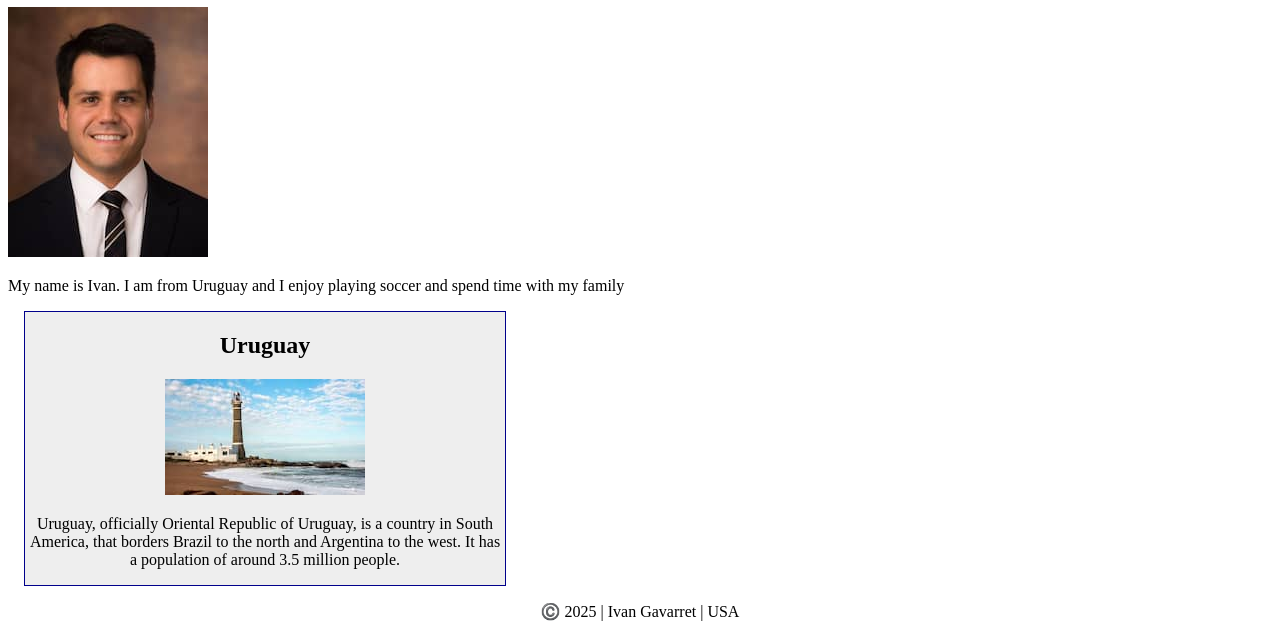
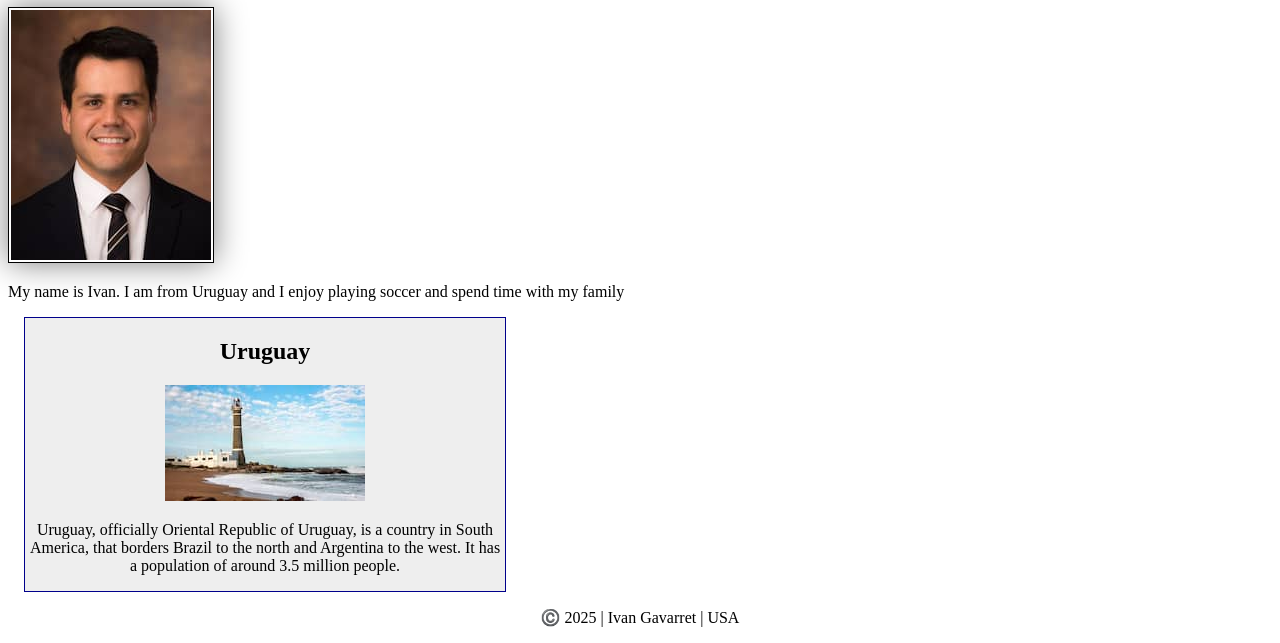
Before and after one commit to iagav/wdd130, a plain HTML site: page index.html in a window 1280 px wide. Shown: the part 217-860 px from the top of the page. Drawn offline with Linux system fonts and the light colour scheme.

Commit message:
New Changes Index Page

```diff
--- a/styles/styles.css
+++ b/styles/styles.css
@@ -10,7 +10,7 @@ nav a {
 h1 {
     color: darkblue;
 }
-main ima {
+main img {
     with: 150px;
     height: auto;
     border: 1px solid black;
```
